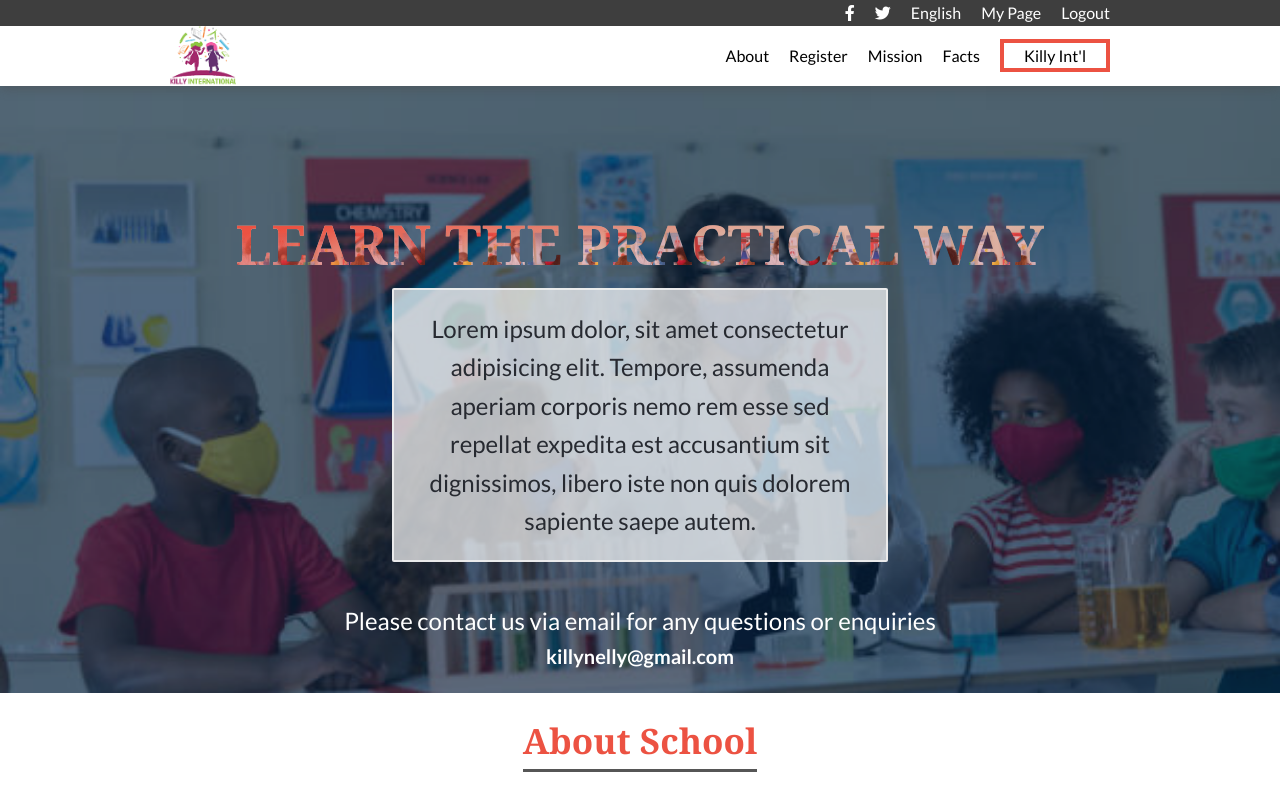
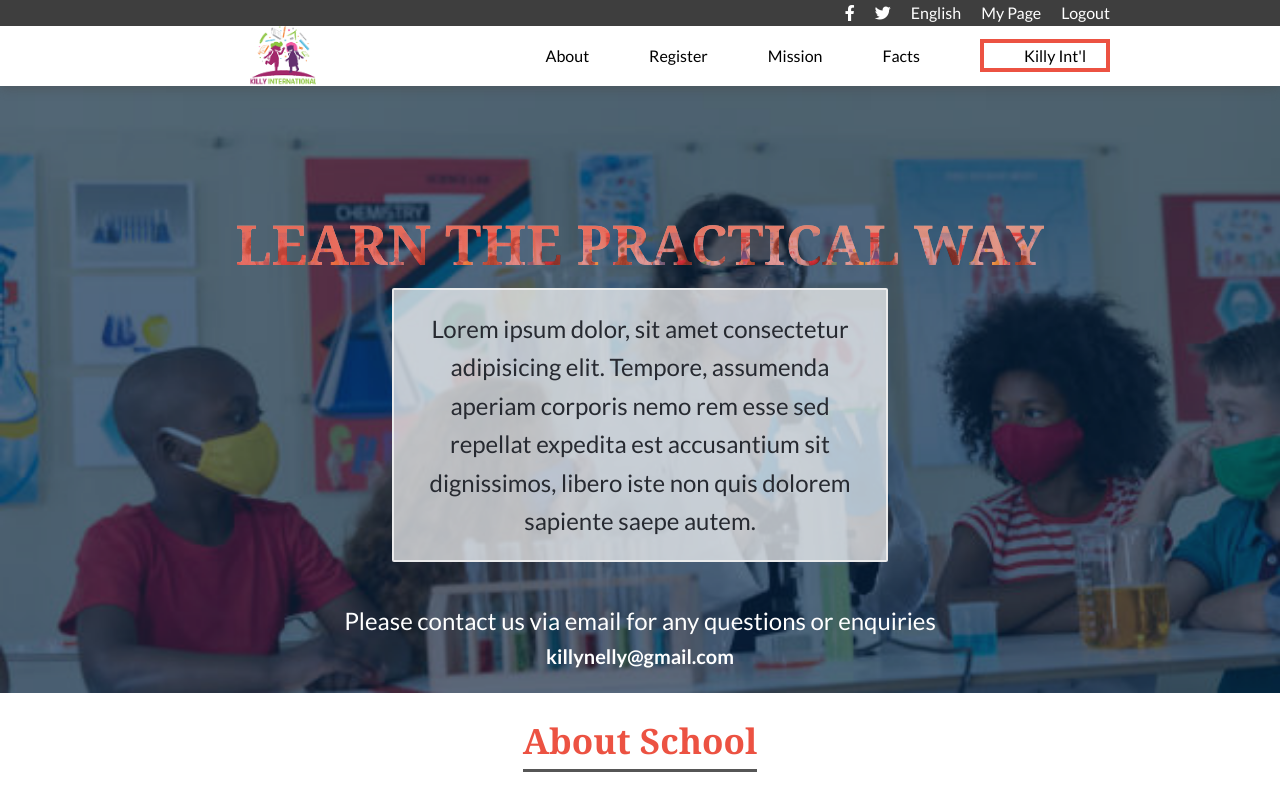
Before and after one commit to killy10o10/joyful-learning, a website: page about.html in a window 1280 px wide. Shown: the top 800 px of the page. Drawn offline with Linux system fonts and the light colour scheme; a web font is replaced by a local one.

Commit message:
Required changes

```diff
--- a/main.js
+++ b/main.js
@@ -6,10 +6,13 @@ const menuItems = document.querySelector('.close-menu');
 function openMenu() {
   hamburger.classList.toggle('fa-xmark');
   menu.classList.toggle('show');
+  document.body.style.overflow = document.body.style.overflow === 'hidden' ? 'auto' : 'hidden';
 }
+
 function closeMenu() {
   hamburger.classList.replace('fa-xmark', 'fa-bars');
   menu.classList.replace('show', 'd-none');
+  document.body.style.overflow = document.body.style.overflow === 'hidden' ? 'auto' : 'hidden';
 }
 
 hamburger.addEventListener('click', openMenu);
--- a/styles/about.css
+++ b/styles/about.css
@@ -102,7 +102,7 @@ h4 {
 .intro-heading {
   display: flex;
   text-align: center;
-  background-image: linear-gradient(to bottom right, rgba(236, 82, 66, 1) 20%, rgba(236, 82, 66, 0.3) 50%), url('../images/schienceLab.jpg');
+  background-image: linear-gradient(to bottom right, rgba(236, 82, 66, 0.8) 40%, rgba(236, 82, 66, 0.5) 60%), url('../images/schienceLab.jpg');
   background-position: bottom;
   background-repeat: repeat;
   background-size: contain;
@@ -249,7 +249,7 @@ h4 {
     display: flex;
     justify-content: space-between;
     padding-right: 170px;
-    padding-left: 170px;
+    padding-left: 250px;
   }
 
   .nav-logo {
@@ -260,6 +260,10 @@ h4 {
   .nav-logo img {
     height: 100%;
     width: auto;
+  }
+
+  .close-menu * {
+    padding-right: 20px;
   }
 
   .flex-list {
--- a/styles/style.css
+++ b/styles/style.css
@@ -43,12 +43,12 @@ img {
   display: block;
   background: white;
   width: 100%;
+  height: 95vh;
   text-align: center;
   padding-top: 40px;
   padding-left: 20px;
   position: absolute;
   top: 0;
-  height: 90vh;
   box-shadow: 0 48px 48px rgb(37 47 137 / 8%);
   left: 0;
   border-radius: 0 0 50px 50px;
@@ -104,7 +104,7 @@ h4 {
 
 .intro-heading {
   font-size: 35px;
-  background-image: linear-gradient(to bottom right, rgba(236, 82, 66, 1) 20%, rgba(236, 82, 66, 0.3) 50%), url('../images/teacher-kids.jpg');
+  background-image: linear-gradient(to bottom right, rgba(236, 82, 66, 0.8) 40%, rgba(236, 82, 66, 0.5) 60%), url('../images/teacher-kids.jpg');
   background-repeat: repeat;
   background-size: contain;
   -webkit-background-clip: text;
@@ -156,6 +156,23 @@ h4 {
   align-items: center;
   color: white;
   gap: 20px;
+  transition: all 0.75s ease-in-out 0s;
+}
+
+.stats-card::before {
+  border-bottom: 1px solid #ec5242;
+  border-left: 1px solid #ec5242;
+  transform-origin: 0 100% 0;
+}
+
+.stats-card::after {
+  border-right: 1px solid #ec5242;
+  border-top: 1px solid #ec5242;
+  transform-origin: 100% 0 0;
+}
+
+.stats-card:hover {
+  outline: 1px solid #ec5242;
 }
 
 .stats-title {
@@ -296,7 +313,7 @@ footer {
     display: flex;
     justify-content: space-between;
     padding-right: 170px;
-    padding-left: 170px;
+    padding-left: 250px;
   }
 
   .nav-logo {
@@ -307,6 +324,10 @@ footer {
   .nav-logo img {
     height: 100%;
     width: auto;
+  }
+
+  .close-menu * {
+    padding-right: 20px;
   }
 
   .flex-list {
@@ -323,7 +344,6 @@ footer {
   }
 
   .last-child {
-    padding: 0 20px 0 20px;
     border: 4px solid #ec5242;
   }
 
```
Also changed, not shown: README.MD.
